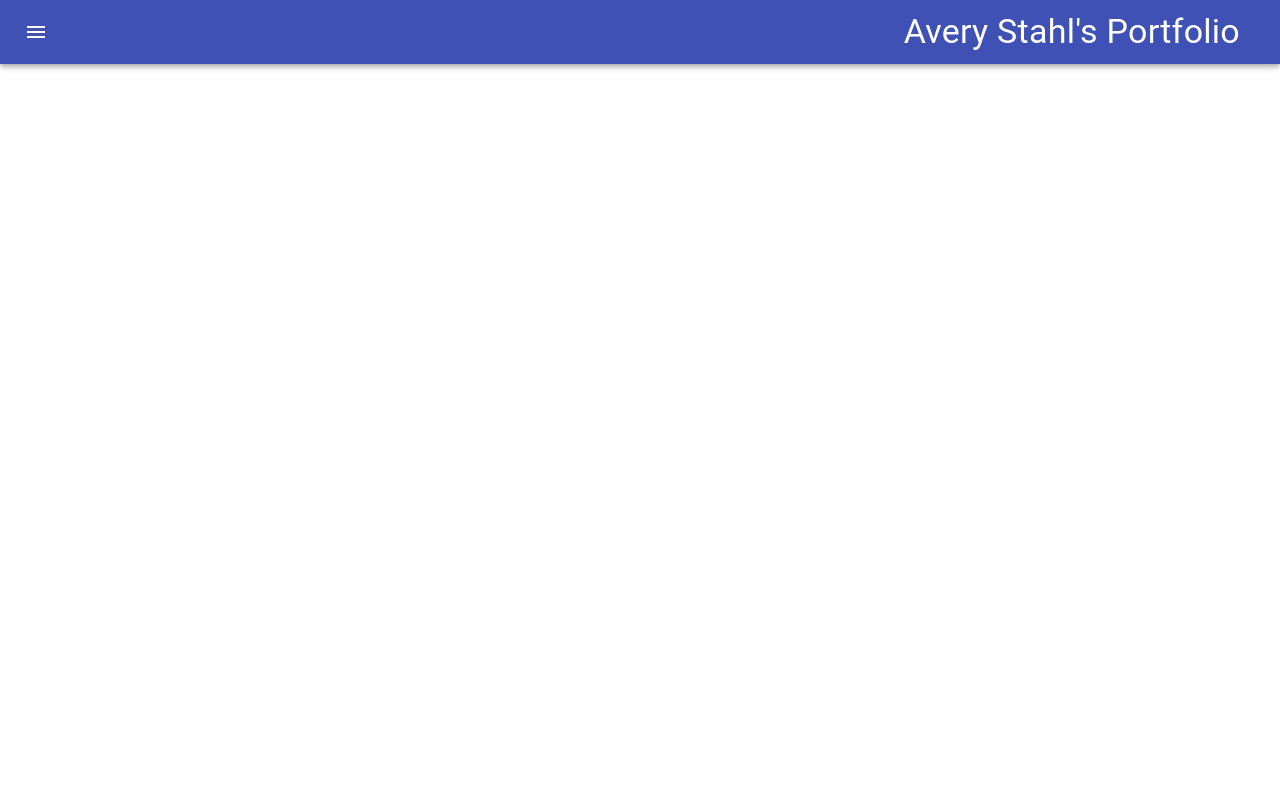
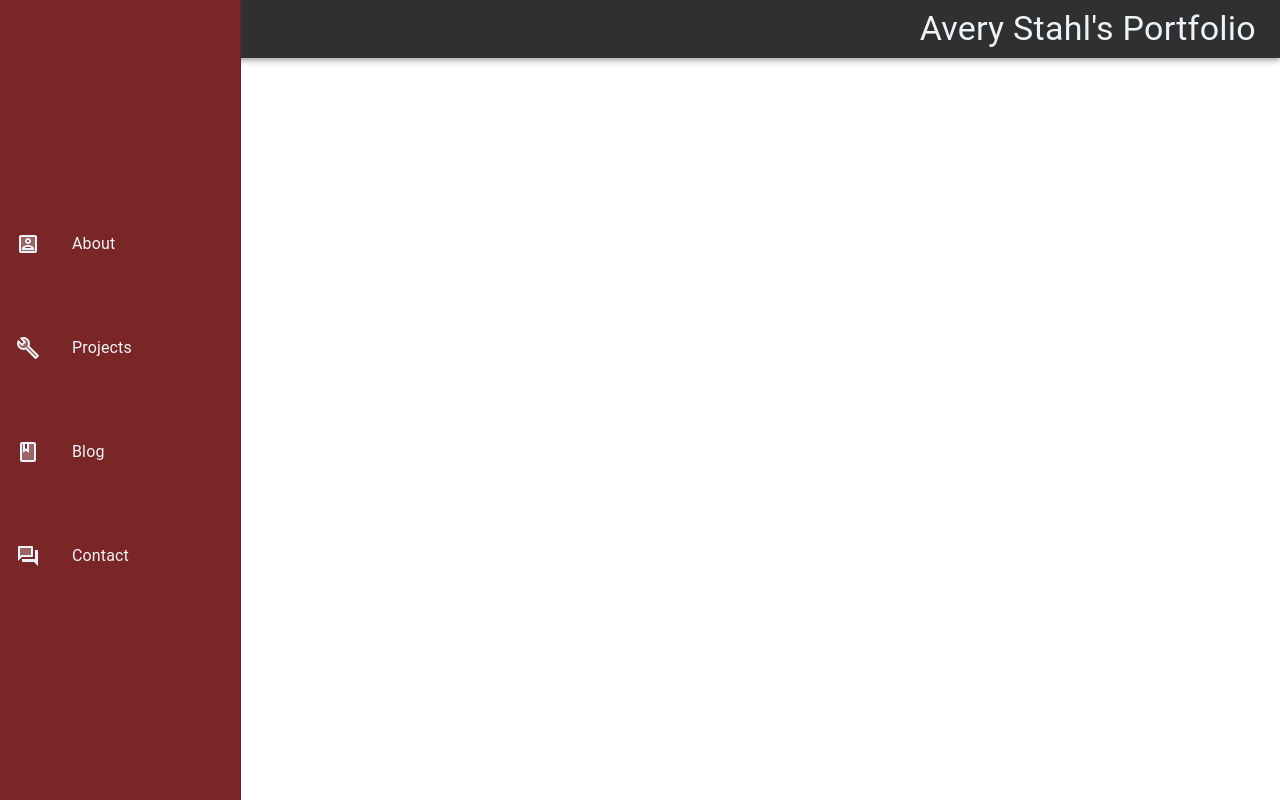
Before and after one commit to MAIMBRAIN/Portfolio, a React (Create React App) app in the folder v.3/client/: page /contact in a window 1280 px wide. Built offline with nearby package versions, Linux system fonts and the light colour scheme.

Commit message:
made drawer mobile friendly / responsive

```diff
--- a/v.3/client/src/App.js
+++ b/v.3/client/src/App.js
@@ -1,14 +1,20 @@
 import React from 'react';
 import { BrowserRouter as Router, Switch, Route, Link } from 'react-router-dom';
 import Navbar from './Components/Navbar';
+import About from './Components/About/about';
+import Projects from './Components/Projects/projects';
+import Contact from './Components/Contact/contact';
 
 function App() {
   return (
     <div className="App">
     <Router>
-      <Route path='/' component={App}>
-        <Navbar/>
-      </Route>
+      <Navbar/>
+      <Switch>
+        <Route exact from="/" render={props => <About {...props}/>} />
+        <Route exact path="/projects" render={props => <Projects {...props}/>} />
+        <Route exact path="/contact" render={props => <Contact {...props}/>} />
+      </Switch>
     </Router>
     </div>
   );
--- /dev/null
+++ b/v.3/client/src/Components/About/about.jsx
@@ -0,0 +1,12 @@
+import React from "react";
+
+function About () {
+
+    return(
+        <div>
+            <p>This is the about page</p>
+        </div>
+    );
+};
+
+export default About;
--- /dev/null
+++ b/v.3/client/src/Components/Contact/contact.jsx
@@ -0,0 +1,12 @@
+import React from "react";
+
+function Contact () {
+
+    return(
+        <div>
+            <p>This is the contact page</p>
+        </div>
+    );
+};
+
+export default Contact;
--- a/v.3/client/src/Components/Navbar.jsx
+++ b/v.3/client/src/Components/Navbar.jsx
@@ -1,13 +1,17 @@
 import React from "react";
+import { withRouter } from "react-router-dom";
 
 import Drawer from "@material-ui/core/Drawer";
+import { Hidden } from "@material-ui/core";
 import List from "@material-ui/core/List";
 import ListItem from "@material-ui/core/ListItem";
 import ListItemIcon from "@material-ui/core/ListItemIcon";
 import ListItemText from "@material-ui/core/ListItemText";
-import AccountCircle from "@material-ui/icons/AccountCircle";
+import AccountBox from "@material-ui/icons/AccountBoxTwoTone";
 import MenuIcon from "@material-ui/icons/Menu";
-import BuildIcon from '@material-ui/icons/Build';
+import BuildIcon from '@material-ui/icons/BuildTwoTone';
+import BookIcon from '@material-ui/icons/BookTwoTone';
+import ForumIcon from '@material-ui/icons/ForumTwoTone';
 import { makeStyles, Typography, Toolbar, IconButton } from "@material-ui/core";
 import Appbar from "@material-ui/core/AppBar";
 
@@ -16,17 +20,40 @@ const useStyles = makeStyles((theme) => ({
   root: {
     flexGrow: 1,
   },
+  navStyle: {
+    backgroundColor: "#303030"
+  },
   menuButton: {
     marginRight: theme.spacing(2),
+  },
+  drawer: {
+    width: "240px",
+    backgroundColor: "#7A2626"
+  },
+  listStyle: {
+    marginTop: "auto",
+    marginBottom: "auto"
+  },
+  listItems: {
+    paddingTop: "36px",
+    paddingBottom: "36px",
+  },
+  listText: {
+    color: "#ECF4F9"
+  },
+  listIcon: {
+    color: "#ECF4F9"
   },
   title: {
     marginLeft: "auto",
     marginRight: theme.spacing(2),
+    padding: "8px",
+    color: "#ECF4F9"
   },
 }));
 
 // Main export
-function Navbar() {
+function Navbar (props) {
   // Use imported inline styling
   const classes = useStyles();
 
@@ -50,23 +77,45 @@ function Navbar() {
   const itemList = [
     {
       text: "About",
-      icon: <AccountCircle/>
+      icon: <AccountBox/>,
+      url: ""
     },
     {
       text: "Projects",
-      icon: <BuildIcon/>
+      icon: <BuildIcon/>,
+      url: ""
     },
     {
-      text: "Blog"
+      text: "Blog",
+      icon: <BookIcon/>,
+      url: ""
     },
     {
-      text: "Contact"
+      text: "Contact",
+      icon: <ForumIcon/>,
+      url: ""
     },
   ]
 
+  const drawer = (
+    <List className={classes.listStyle}>
+      {itemList.map((item, index) => {
+        const { text, icon } = item;
+        return(
+          <ListItem className={classes.listItems} button key={text} >
+            <ListItemIcon className={classes.listIcon}>{icon}</ListItemIcon>
+            <ListItemText className={classes.listText} primary={text} />
+          </ListItem>
+        )
+      })}
+    </List>
+  );
+
   return (
     <div className={classes.root}>
-      <Appbar position="static">
+      {/* MOBILE */}
+      <Hidden smUp implementation="js">
+      <Appbar position="static" className={classes.navStyle}>
         <Toolbar>
           <IconButton
             edge="start"
@@ -76,18 +125,8 @@ function Navbar() {
             onClick={() => toggleDrawer(true)}
           >
             <MenuIcon />
-            <Drawer open={drawerOpen}>
-              <List>
-                {itemList.map((item, index) => {
-                    const { text, icon } = item;
-                    return(
-                      <ListItem button key={text}>
-                        <ListItemIcon>{icon}</ListItemIcon>
-                        <ListItemText primary={text} />
-                      </ListItem>
-                    )
-                })}
-              </List>
+            <Drawer classes={{paper: classes.drawer}} open={drawerOpen} ModalProps={{keepMounted:true}}>
+              {drawer}
             </Drawer>
           </IconButton>
           <Typography variant="h4" className={classes.title}>
@@ -95,8 +134,21 @@ function Navbar() {
           </Typography>
         </Toolbar>
       </Appbar>
+      </Hidden>
+
+      {/* DESKTOP */}
+      <Hidden xsDown implementation="js">
+        <Drawer classes={{paper: classes.drawer}} variant="permanent" anchor="left">
+          {drawer}
+        </Drawer>
+        <Appbar position="static" className={classes.navStyle}>
+          <Typography variant="h4" className={classes.title}>
+            Avery Stahl's Portfolio
+          </Typography>
+        </Appbar>
+      </Hidden>
     </div>
   );
 }
 
-export default Navbar;
+export default withRouter(Navbar);
--- /dev/null
+++ b/v.3/client/src/Components/Projects/projects.jsx
@@ -0,0 +1,12 @@
+import React from "react";
+
+function Projects () {
+
+    return(
+        <div>
+            <h1>This is the Projects page</h1>
+        </div>
+    );
+};
+
+export default Projects;
```
Also changed, not shown: v.3/client/public/manifest.json.
